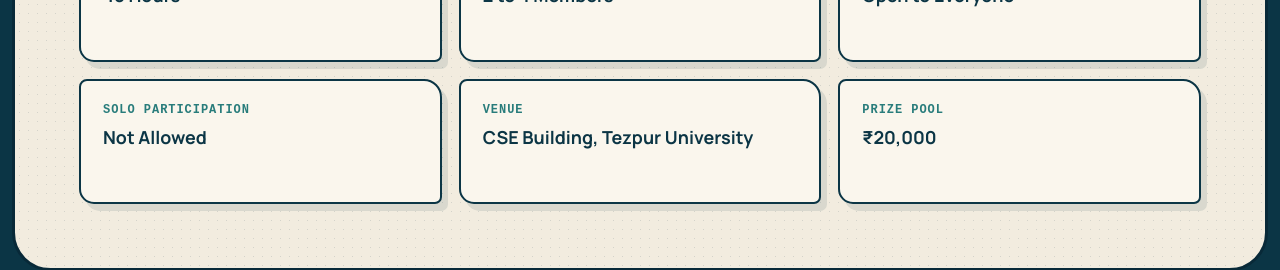
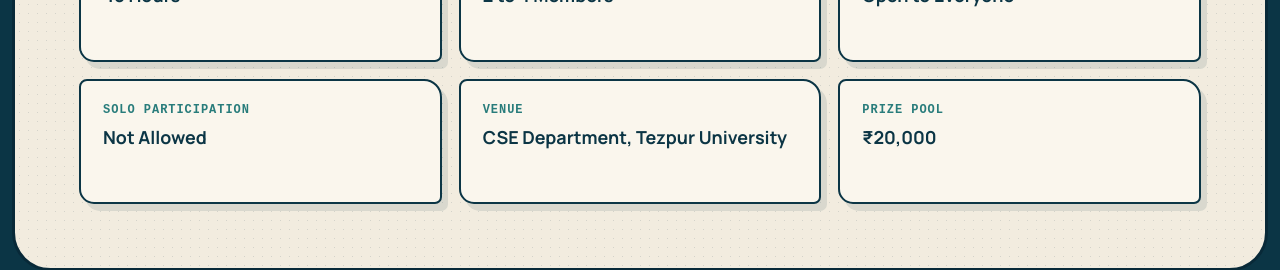
Before and after one commit to ezeehere/tezhack26-registration, a React (Vite) app: page / in a window 1280 px wide. Shown: the part 1220-1490 px from the top of the page. Built offline with nearby package versions, Linux system fonts and the light colour scheme; no server answers; a web font is replaced by a local one.

Commit message:
Department name change

```diff
--- a/src/components/EventSections.jsx
+++ b/src/components/EventSections.jsx
@@ -101,7 +101,7 @@
 
           <article>
             <span>Venue</span>
-            <strong>CSE Building, Tezpur University</strong>
+            <strong>CSE Department, Tezpur University</strong>
           </article>
 
           <article>
```
Also changed, not shown: 1 other file (tests, documents, lock files or other folders).
